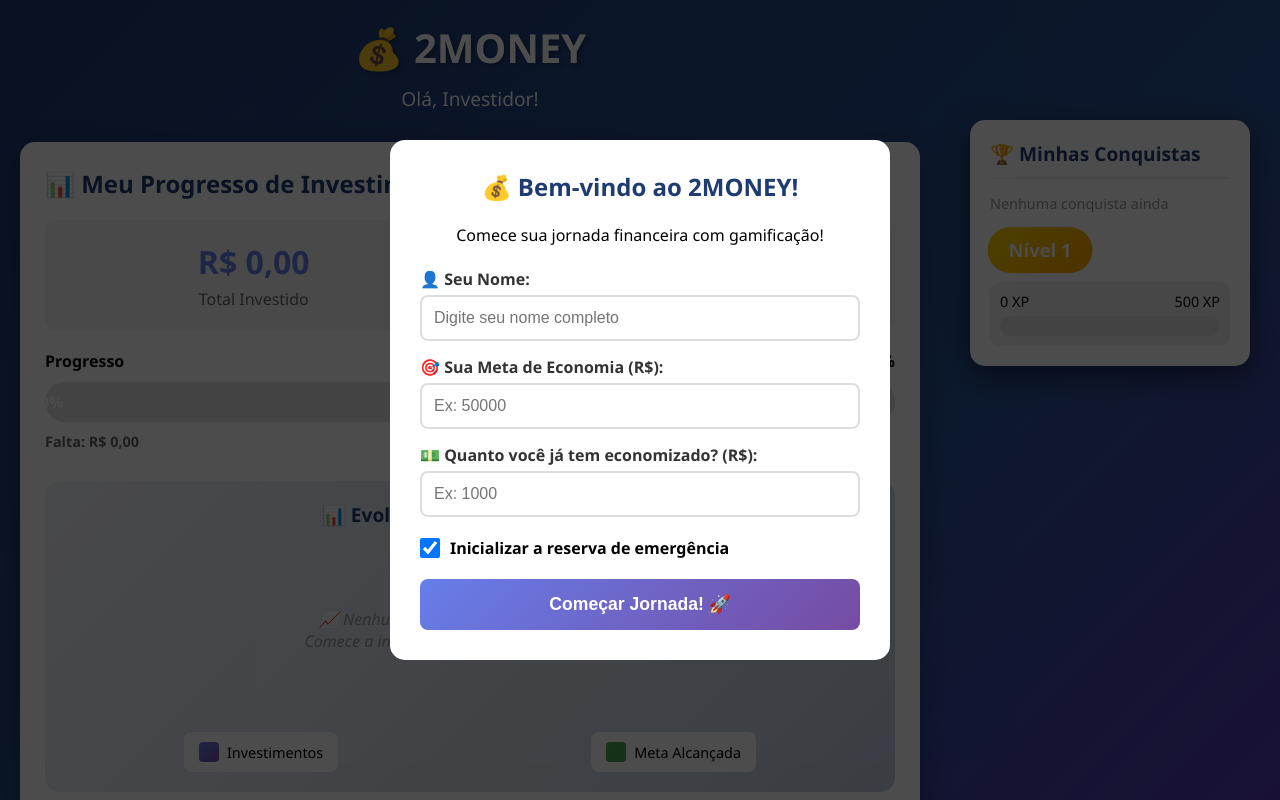
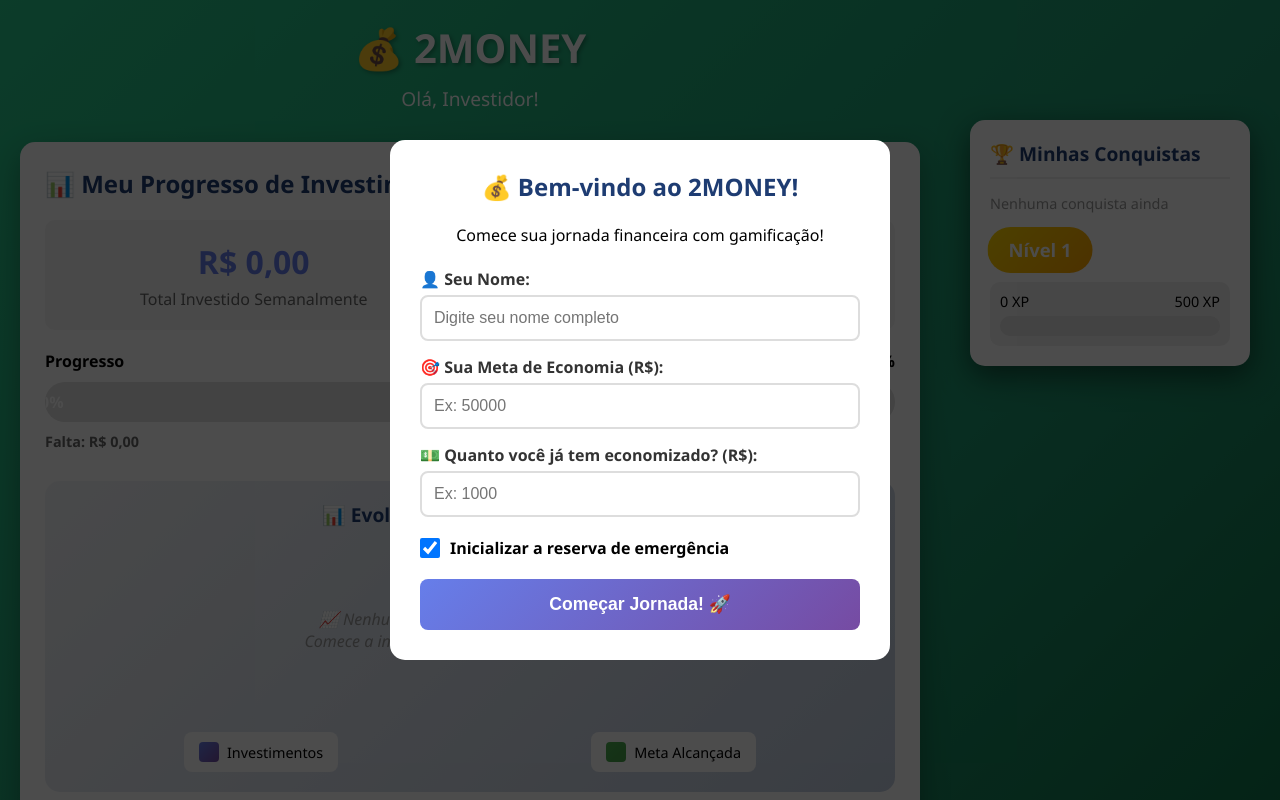
Before and after one commit to Arthur266760/123465, a plain HTML site: page index.html in a window 1280 px wide. Shown: the top 800 px of the page. Drawn offline with Linux system fonts and the light colour scheme.

Commit message:
Alteração

```diff
--- a/index.html
+++ b/index.html
@@ -19,11 +19,11 @@
                 <div class="stats-grid">
                     <div class="stat-box">
                         <div class="stat-value" id="total-investido">R$ 0</div>
-                        <div class="stat-label">Total Investido</div>
+                        <div class="stat-label">Total Investido Semanalmente</div>
                     </div>
                     <div class="stat-box">
                         <div class="stat-value" id="meta-valor">R$ 0</div>
-                        <div class="stat-label">Meta</div>
+                        <div class="stat-label">Meta Semanal</div>
                     </div>
                 </div>
 
--- a/style.css
+++ b/style.css
@@ -6,7 +6,7 @@
 
         body {
             font-family: 'Segoe UI', Tahoma, Geneva, Verdana, sans-serif;
-            background: linear-gradient(135deg, #1e3c72 0%, #2a5298 50%, #7e22ce 100%);
+            background: linear-gradient(135deg, #28c98b 0%, #1d976f 50%, #035528 100%);
             min-height: 100vh;
             padding: 20px;
             padding-right: 360px;
```
